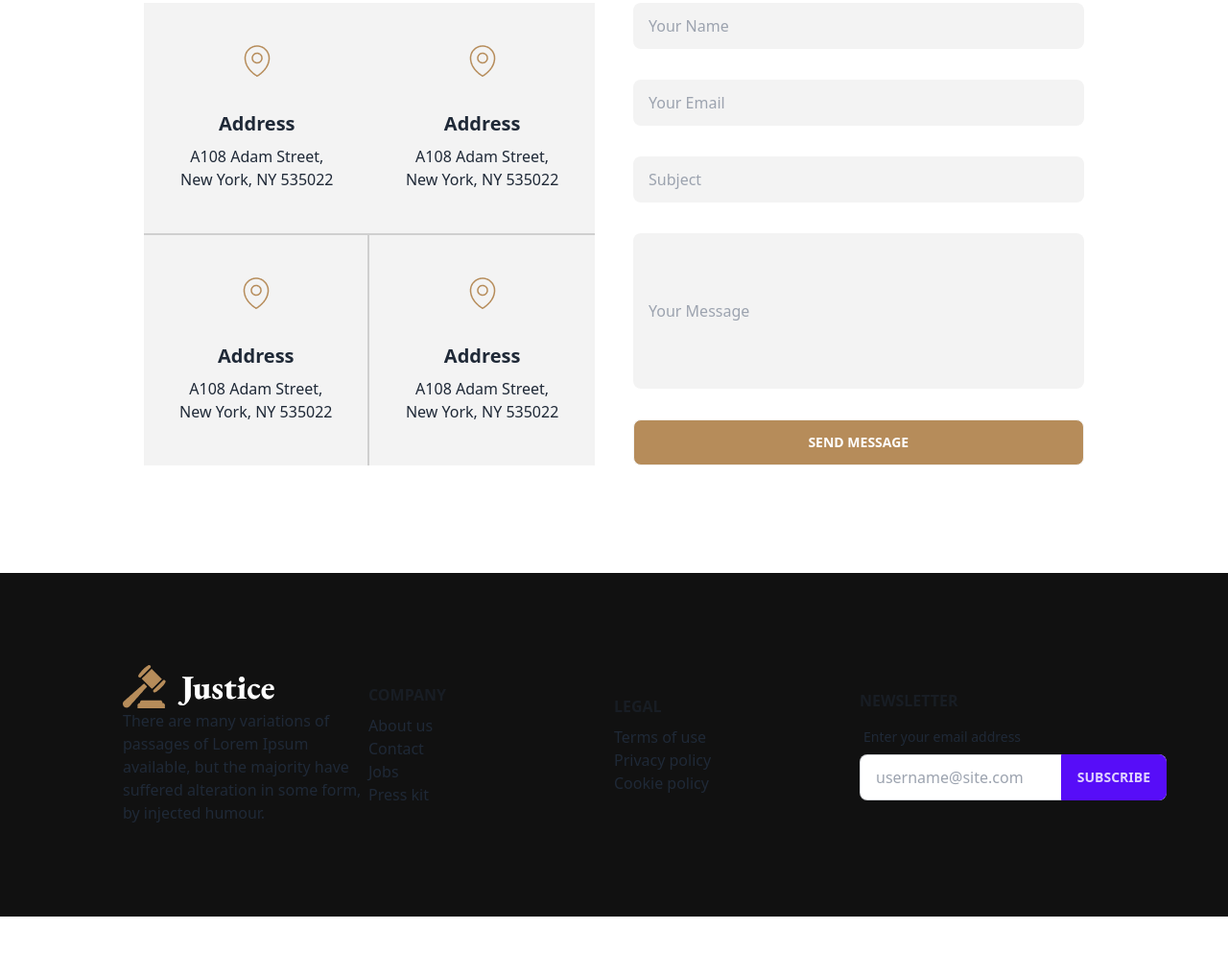
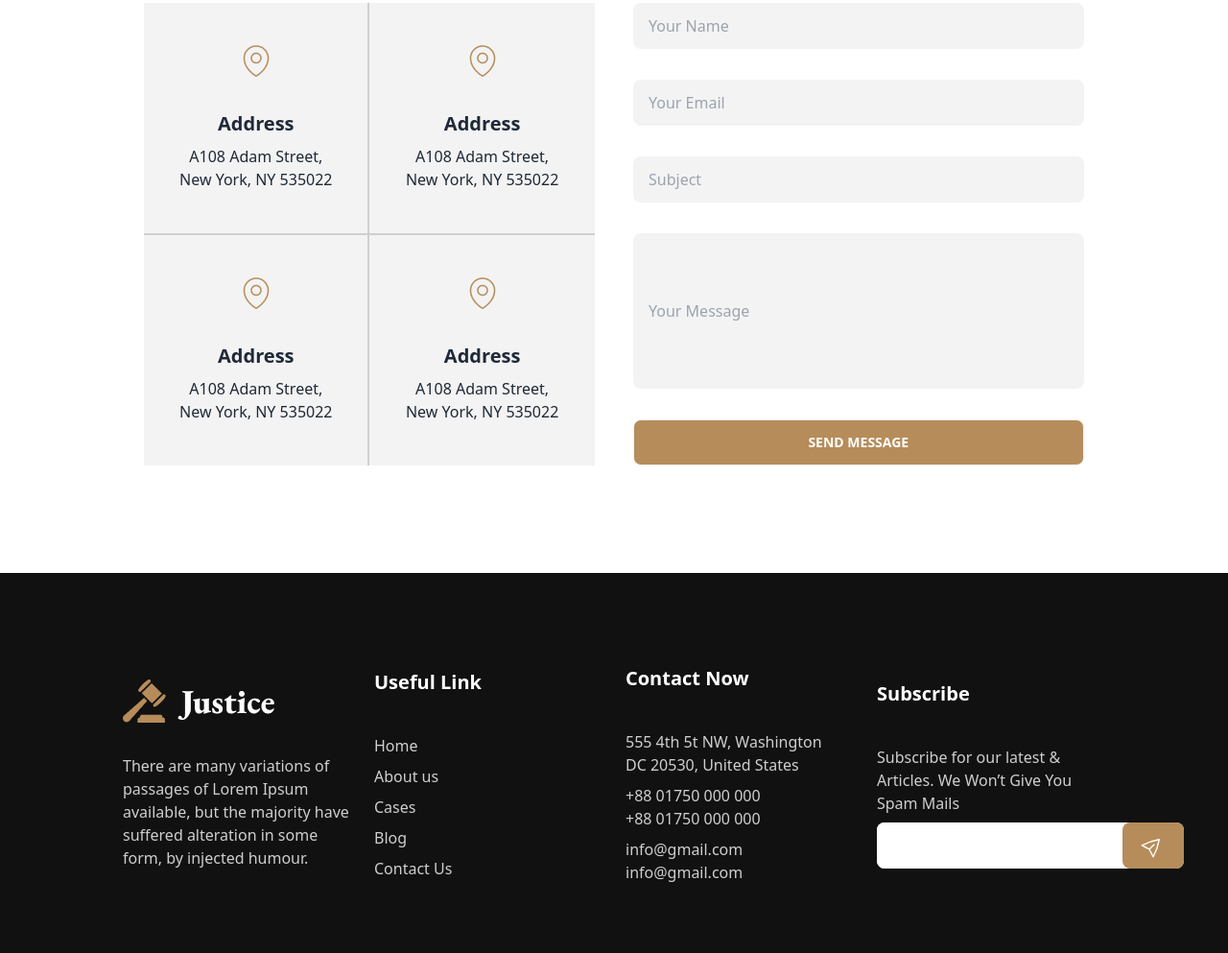
Before and after one commit to shakia-ripa/Legal_Solution, a plain HTML site: page index.html in a window 1280 px wide. Shown: the part 3325-4318 px from the top of the page at 96% size. Before the commit the page ends 4280 px from the top, so only its background shows below. Drawn offline with nearby package versions, Linux system fonts and the light colour scheme.

Commit message:
footer section done

```diff
--- a/index.html
+++ b/index.html
@@ -370,7 +370,7 @@
                     <div class="gap-[0px] grid grid-cols-1 md:grid-cols-2 lg:grid-cols-2 ">
                         <!-- first card -->
                         <div class="card  bg-[#F3F3F3] rounded-none
-                    md:border-b-2 border-[#CFCFCF] ">
+                    md:border-b-2 md:border-r-2 border-[#CFCFCF] ">
                             <figure class="px-10 pt-10">
                                 <img src="./images/location.png" alt="Shoes" class="" />
                             </figure>
@@ -457,79 +457,66 @@
     </main>
     <footer class="bg-[#111] w-full flex justify-center items-center">
         <div class="w-4/5 my-24 ">
-            <div class="grid grid-cols-4">
+            <div class="grid grid-cols-4 gap-6">
                 <div class="flex flex-col justify-center">
-                    <div>
+                    <div class="mb-8">
                         <img src="./images/logo.png" alt="">
                     </div>
-                    <p>There are many variations of passages of Lorem Ipsum available, but the majority have suffered alteration in some form, by injected humour.</p>
+                    <p class="text-[#CFCFCF]">There are many variations of passages of Lorem Ipsum available, but the majority have suffered
+                        alteration in some form, by injected humour.</p>
                 </div>
                 <div class="flex flex-col justify-center">
-                    <span class="footer-title">Company</span>
-                    <a class="link link-hover">About us</a>
-                    <a class="link link-hover">Contact</a>
-                    <a class="link link-hover">Jobs</a>
-                    <a class="link link-hover">Press kit</a>
+                    <h3 class="text-xl text-white font-extrabold mb-10">Useful Link</h3>
+                    <div class="flex flex-col gap-2 text-[#CFCFCF]">
+                        <a class="">Home</a>
+                        <a class="">About us</a>
+                        <a class="">Cases</a>
+                        <a class="">Blog</a>
+                        <a class="">Contact Us</a>
+                    </div>
                 </div>
                 <div class="flex flex-col justify-center">
-                    <span class="footer-title">Legal</span>
-                    <a class="link link-hover">Terms of use</a>
-                    <a class="link link-hover">Privacy policy</a>
-                    <a class="link link-hover">Cookie policy</a>
+                    <h3 class="text-xl text-white font-extrabold mb-10">Contact Now</h3>
+                    <div class="flex flex-col gap-2 text-[#CFCFCF]">
+                        <p>555 4th 5t NW, Washington
+                            <br>
+                            DC 20530, United States
+                        </p>
+                        <p>+88 01750 000 000
+                            <br>
+                            +88 01750 000 000
+                        </p>
+                        <p>info@gmail.com
+                            <br>
+                            info@gmail.com
+                        </p>
+                    </div>
                 </div>
                 <div class="flex flex-col justify-center">
-                    <span class="footer-title">Newsletter</span>
-                    <div class="form-control w-80">
-                        <label class="label">
-                            <span class="label-text">Enter your email address</span>
-                        </label>
-                        <div class="relative">
-                            <input type="text" placeholder="username@site.com" class="input input-bordered w-full pr-16" />
-                            <button class="btn btn-primary absolute top-0 right-0 rounded-l-none">Subscribe</button>
+                    <h3 class="text-xl text-white font-extrabold mb-10">Subscribe</h3>
+                    <div class="flex flex-col gap-2 text-[#CFCFCF]">
+                        <p>Subscribe for our latest & Articles. We Won’t Give You Spam Mails
+                        </p>
+                        <div class="flex w-80 bg-white rounded-lg">
+                            <input type="email" name="" id="" class="w-64 rounded-lg">
+                            <button class="btn bg-primary-color border-none w-16">
+                                <svg xmlns="http://www.w3.org/2000/svg" width="34" height="34" viewBox="0 0 34 34" fill="none">
+                                <g clip-path="url(#clip0_12_37)">
+                                  <path d="M12.7279 21.2427L4.52197 16.8989C10.4846 13.6228 16.9629 11.3888 23.6775 10.2931C22.5826 17.0078 20.3492 23.4863 17.0738 29.4494L12.7279 21.2427ZM12.7279 21.2427L18.0312 15.9394" stroke="white" stroke-width="1.5" stroke-linecap="round" stroke-linejoin="round"/>
+                                </g>
+                                <defs>
+                                  <clipPath id="clip0_12_37">
+                                    <rect width="24" height="24" fill="white" transform="translate(0 17) rotate(-45)"/>
+                                  </clipPath>
+                                </defs>
+                              </svg>
+                            </button>
                         </div>
                     </div>
                 </div>
             </div>
-
         </div>
     </footer>
-
-    <!-- <footer class="footer p-10 bg-[#111] w-full flex justify-center items-center">
-
-            <div>
-                <span class="footer-title">Services</span>
-                <a class="link link-hover">Branding</a>
-                <a class="link link-hover">Design</a>
-                <a class="link link-hover">Marketing</a>
-                <a class="link link-hover">Advertisement</a>
-            </div>
-            <div>
-                <span class="footer-title">Company</span>
-                <a class="link link-hover">About us</a>
-                <a class="link link-hover">Contact</a>
-                <a class="link link-hover">Jobs</a>
-                <a class="link link-hover">Press kit</a>
-            </div>
-            <div>
-                <span class="footer-title">Legal</span>
-                <a class="link link-hover">Terms of use</a>
-                <a class="link link-hover">Privacy policy</a>
-                <a class="link link-hover">Cookie policy</a>
-            </div>
-            <div>
-                <span class="footer-title">Newsletter</span>
-                <div class="form-control w-80">
-                    <label class="label">
-                        <span class="label-text">Enter your email address</span>
-                    </label>
-                    <div class="relative">
-                        <input type="text" placeholder="username@site.com" class="input input-bordered w-full pr-16" />
-                        <button class="btn btn-primary absolute top-0 right-0 rounded-l-none">Subscribe</button>
-                    </div>
-                </div>
-            </div>
-
-    </footer> -->
 </body>
 
 </html>
```
